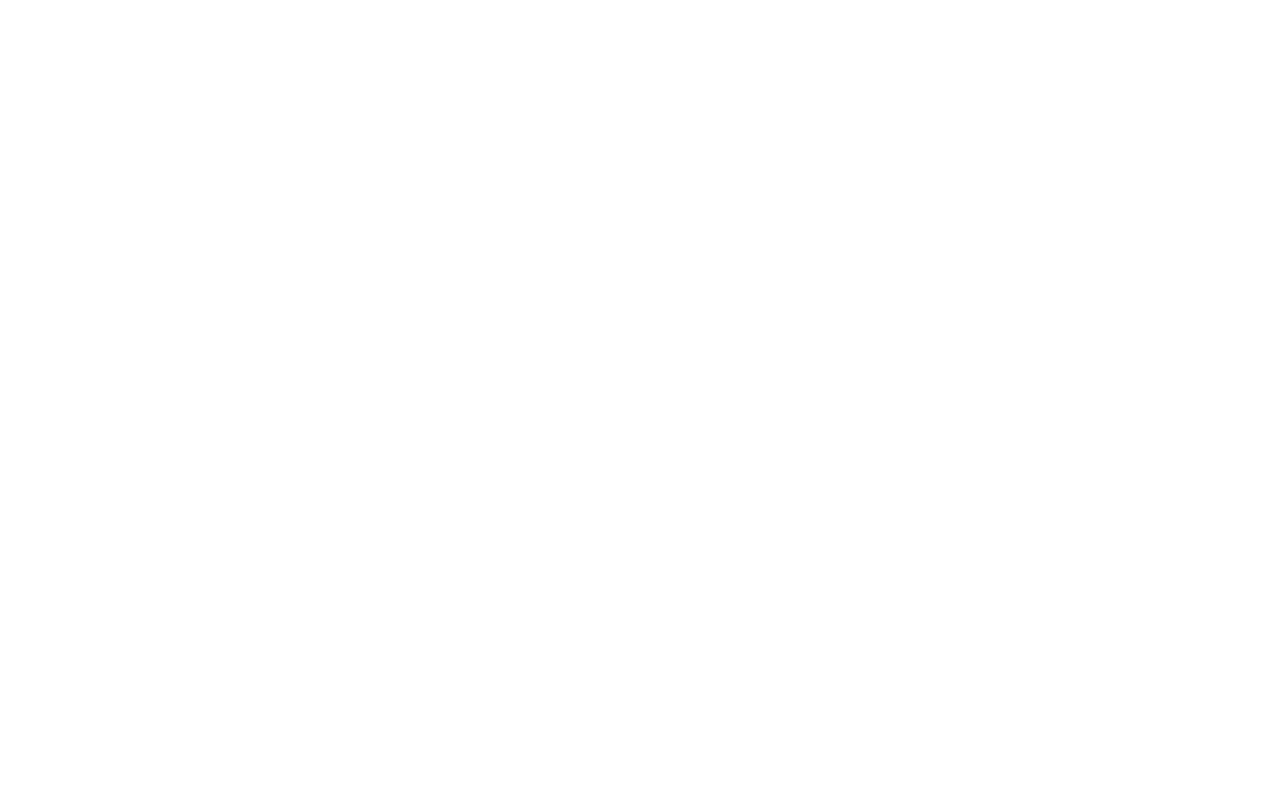
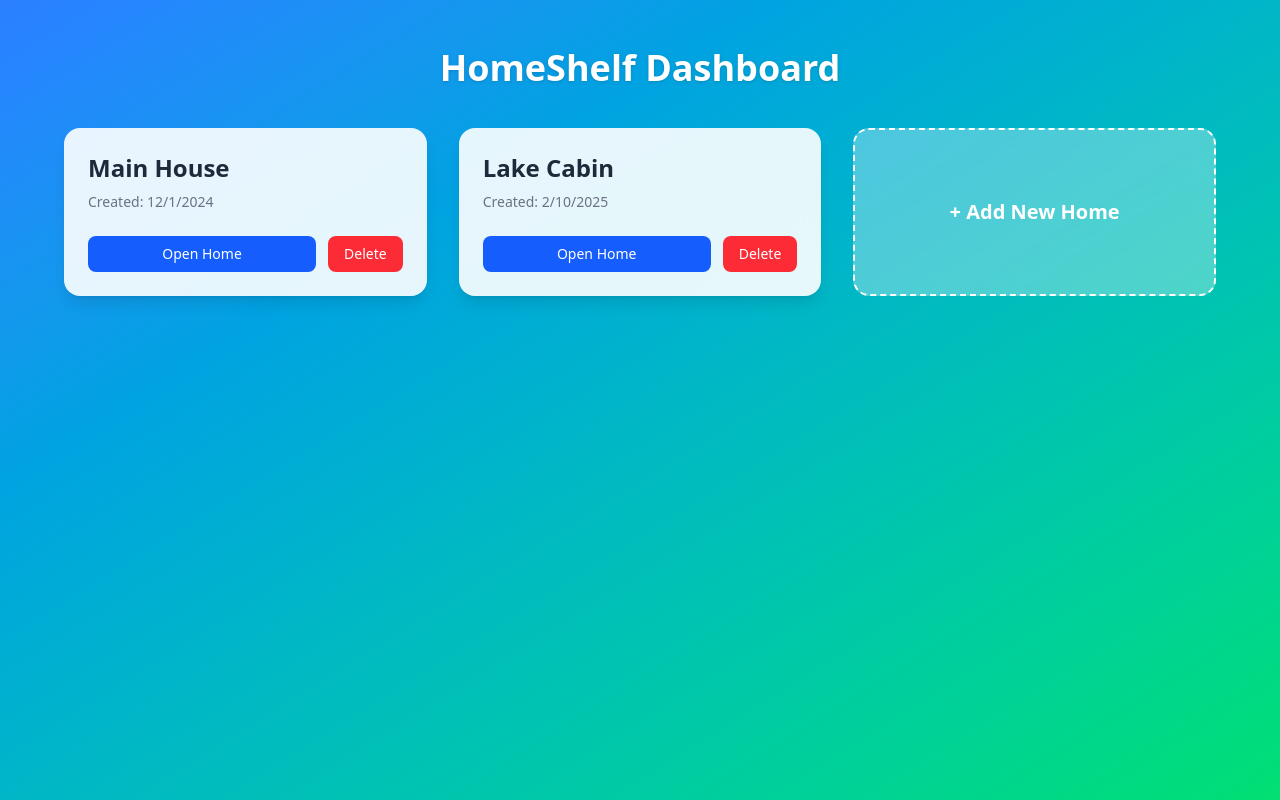
Before and after one commit to Ethan-Passino/HomeShelf, a React (Vite) app in the folder frontend/: page /dashboard in a window 1280 px wide. Before the commit this address had no page. Built offline with nearby package versions, Linux system fonts and the light colour scheme.

Commit message:
dashboard page + register page fix

```diff
--- a/frontend/src/App.tsx
+++ b/frontend/src/App.tsx
@@ -2,6 +2,7 @@
 import HomePage from './Pages/HomePage';
 import LoginPage from './Pages/LoginPage';
 import RegisterPage from './Pages/RegisterPage';
+import DashboardPage from './Pages/DashboardPage';
 
 function App() {
   return (
@@ -9,6 +10,7 @@
       <Route path="/" element={<HomePage />} />
       <Route path="/login" element={<LoginPage />} />
       <Route path="/register" element={<RegisterPage />} />
+      <Route path="/dashboard" element={<DashboardPage />} />
     </Routes>
   );
 }
--- /dev/null
+++ b/frontend/src/Pages/DashboardPage.tsx
@@ -0,0 +1,56 @@
+import React from 'react';
+import { Link } from 'react-router-dom';
+
+const DashboardPage = () => {
+  const dummyHomes = [
+    { id: '1', name: 'Main House', createdAt: '2024-12-01' },
+    { id: '2', name: 'Lake Cabin', createdAt: '2025-02-10' },
+  ];
+
+  return (
+    <div className="min-h-screen bg-gradient-to-br from-blue-500 to-green-400 px-4 py-12 text-white">
+      <div className="max-w-6xl mx-auto">
+        <h1 className="text-4xl font-extrabold mb-10 text-center drop-shadow">
+          HomeShelf Dashboard
+        </h1>
+
+        <div className="grid gap-8 sm:grid-cols-2 lg:grid-cols-3">
+          {dummyHomes.map((home) => (
+            <div
+              key={home.id}
+              className="bg-white/90 backdrop-blur-md text-gray-800 rounded-2xl shadow-lg p-6 flex flex-col justify-between transition hover:scale-[1.02] hover:shadow-2xl"
+            >
+              <div>
+                <h2 className="text-2xl font-semibold mb-2">{home.name}</h2>
+                <p className="text-sm text-gray-500">
+                  Created: {new Date(home.createdAt).toLocaleDateString()}
+                </p>
+              </div>
+              <div className="mt-6 flex gap-3">
+                <Link
+                  to={`/home/${home.id}`}
+                  className="flex-1 py-2 bg-blue-600 text-white rounded-lg font-medium text-sm text-center hover:bg-blue-700 transition"
+                >
+                  Open Home
+                </Link>
+                <button className="py-2 px-4 bg-red-500 text-white rounded-lg text-sm hover:bg-red-600 transition">
+                  Delete
+                </button>
+              </div>
+            </div>
+          ))}
+
+          {/* Add New Home Card */}
+          <Link
+            to="/create-home"
+            className="bg-white/30 border-2 border-white border-dashed rounded-2xl p-6 flex items-center justify-center text-white text-xl font-semibold hover:bg-white/40 transition backdrop-blur-md hover:scale-[1.02]"
+          >
+            + Add New Home
+          </Link>
+        </div>
+      </div>
+    </div>
+  );
+};
+
+export default DashboardPage;
--- a/frontend/src/Pages/RegisterPage.tsx
+++ b/frontend/src/Pages/RegisterPage.tsx
@@ -42,7 +42,7 @@
         >
           ← Back to Home
         </Link>
-
+        <br />
         <h2 className="text-3xl font-bold text-center text-gray-800 mb-6">
           Create Account
         </h2>
```
